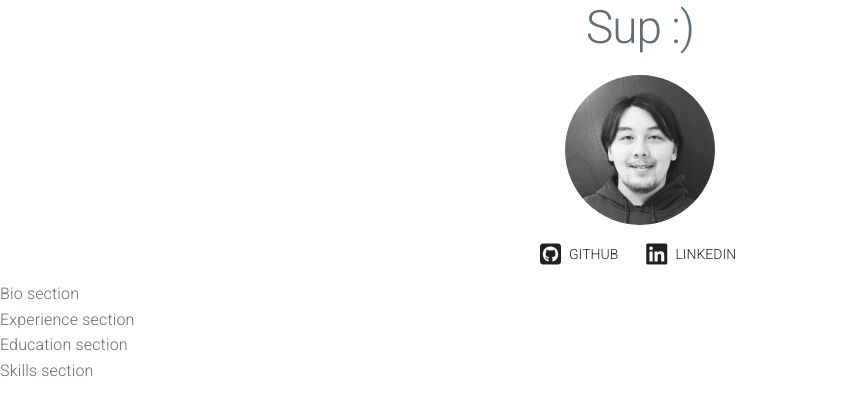
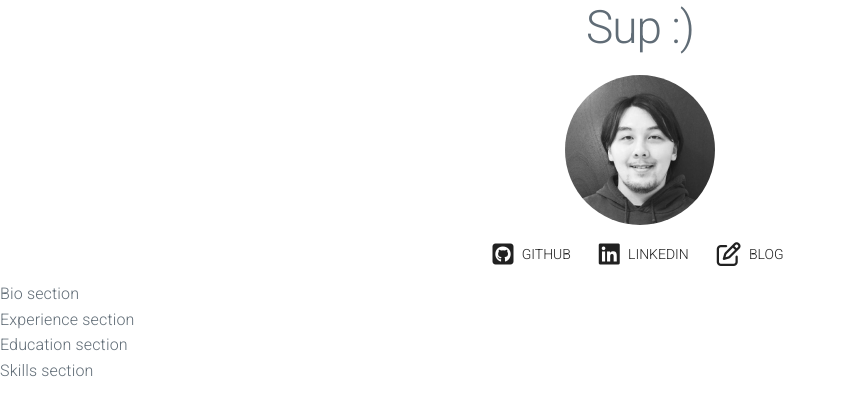
Before and after one commit to jberry93/jberry93.github.io, a React app: page / in a window 1280 px wide. Shown: the top 416 px of the page, without its empty margins (0-845 px from the left). Built offline with nearby package versions, Linux system fonts and the light colour scheme.

Commit message:
link(blog): added a direct link to the blog

```diff
--- a/app/components/Header.jsx
+++ b/app/components/Header.jsx
@@ -25,6 +25,12 @@ export default class Header extends React.Component{
             href="https://www.linkedin.com/in/jeffrey-berry-82154a3a"
             icon={<FontIcon className="fa fa-linkedin-square" />}
             />
+          <FlatButton
+            linkButton={true}
+            label="Blog"
+            href="https://jberry93.github.io/blog"
+            icon={<FontIcon className="fa fa-pencil-square-o" />}
+          />
         </div>
       </div>
     );
```
